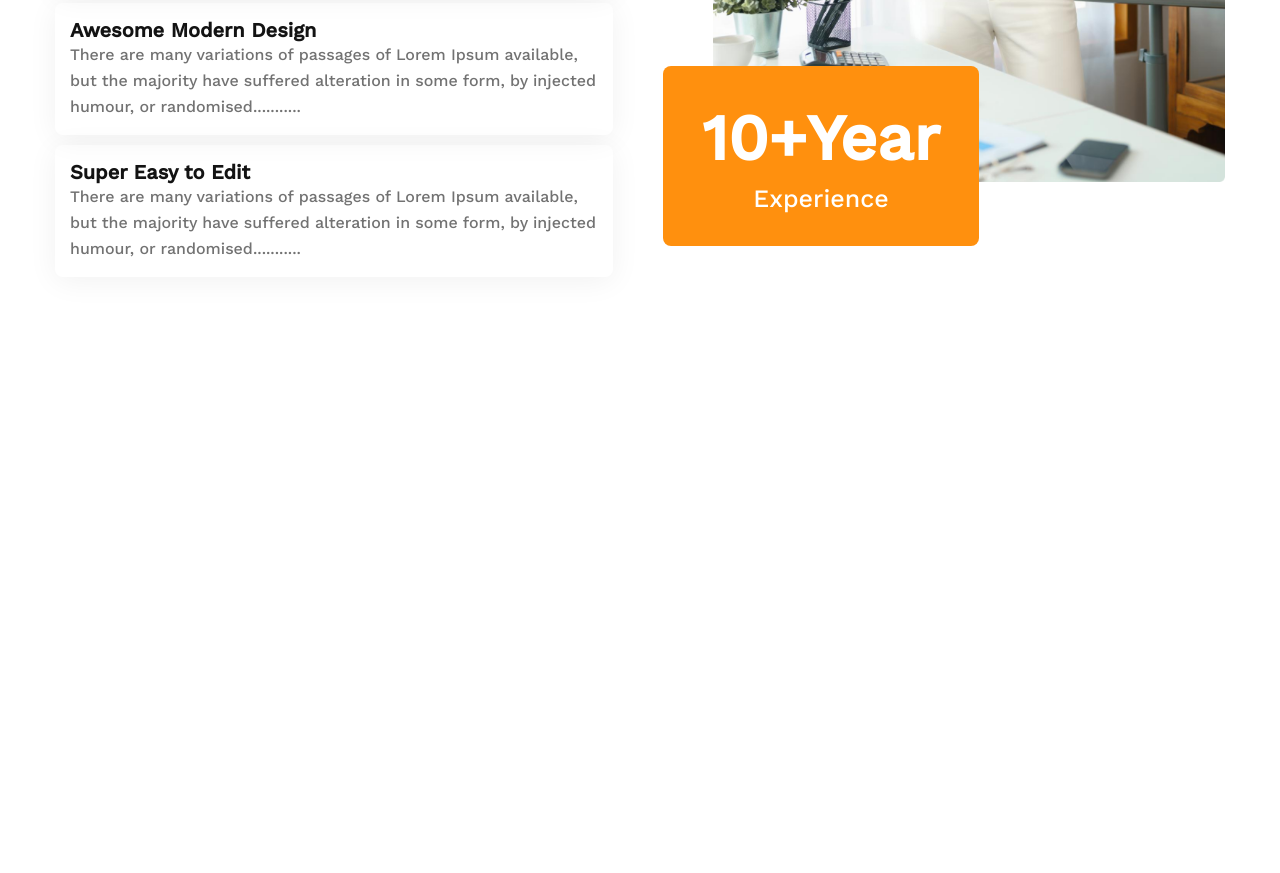
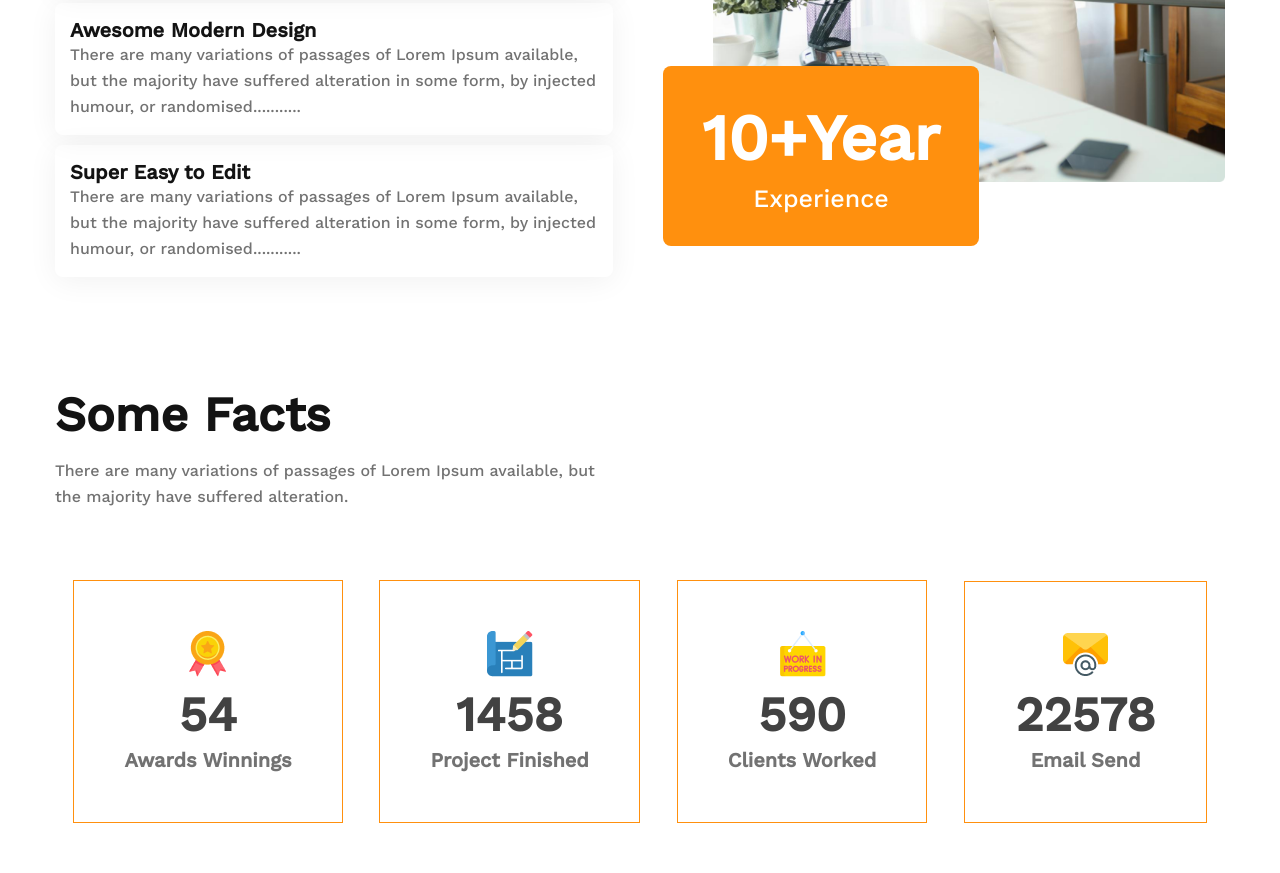
Before and after one commit to Subena-Khatun/g3-engineer, a plain HTML site: page index.html in a window 1280 px wide. Shown: the part 2439-3312 px from the top of the page. Before the commit the page ends 2805 px from the top, so only its background shows below. Drawn offline with nearby package versions, Linux system fonts and the light colour scheme.

Commit message:
card html css add

```diff
--- a/css/style.css
+++ b/css/style.css
@@ -41,7 +41,7 @@ header{
     padding: 50px 240px;
     background: rgba(255, 144, 14, 0.10);
 }
-nav, .features-area{
+nav, .features-area, .reward-card{
     display: flex;
     justify-content: space-between;
     align-items: center;
@@ -185,3 +185,35 @@ nav, .features-area{
     font-weight: 500;
     padding-top: 10px;
 }
+/* reward css start */
+.reward-card{
+    justify-content: space-around;
+    text-align: center;
+    padding: 50px 0px;
+}
+.rewars-title{
+    border: none;
+    padding: 0px;
+}
+.rewars-description{
+    text-align: left;
+    width: 542px;
+}
+.card-item{
+    border: 1px solid #FF900E;
+    padding: 50px;
+}
+.card-item img{}
+.card-item h3{
+    color: var(--dark-02, #424242);
+    font-size: 3rem;
+    font-weight: 600;
+    padding: 5px 0px;
+
+}
+
+.card-item h4{
+    color: var(--dark-03, #727272);
+    font-size: 20px;
+    font-weight: 600;
+}
--- a/index.html
+++ b/index.html
@@ -85,6 +85,35 @@
                 </div>
             </div>
         </div>
+        <!-- reward area start -->
+        <div class="reward-area container">
+             <div class="rewars-top-content features-top">
+                <h3 class="features-title rewars-title">Some Facts</h3>
+                <p class="features-description rewars-description">There are many variations of passages of Lorem Ipsum available, but the majority have suffered alteration.</p>
+            </div>
+            <div class="reward-card">
+                <div class="card-item">
+                    <img src="images/icons/ribon.png" alt="">
+                    <h3>54</h3>
+                    <h4>Awards Winnings</h4>
+                </div>
+                <div class="card-item">
+                    <img src="images/icons/projects.png" alt="">
+                    <h3>1458</h3>
+                    <h4>Project Finished</h4>
+                </div>
+                <div class="card-item">
+                    <img src="images/icons/customers.png" alt="">
+                    <h3>590</h3>
+                    <h4>Clients Worked</h4>
+                </div>
+                <div class="card-item">
+                    <img src="images/icons/email.png" alt="">
+                    <h3>22578</h3>
+                    <h4>Email Send</h4>
+                </div>
+            </div>
+        </div>
     </main>
     <footer></footer>
 </body>
```
